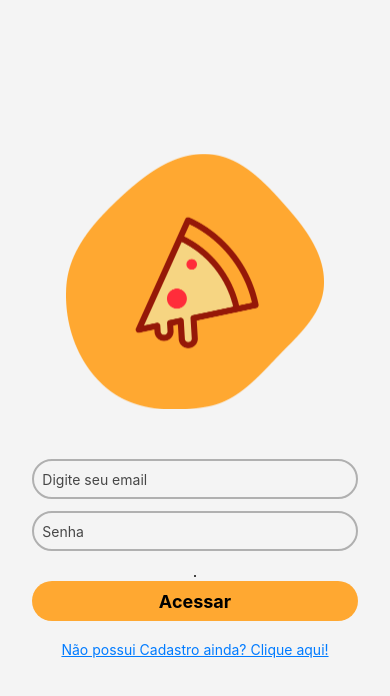
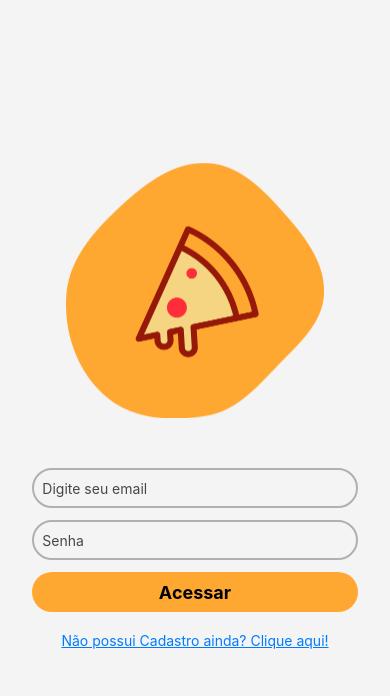
Before and after one commit to WesleyDSilva/Proj_Pizzaria_React_Native, a React Native app: screen /SignIn in a window 390 px wide. Shown: the top 696 px of the page. Built offline with nearby package versions, Linux system fonts and the light colour scheme.

Commit message:
Update index.tsx

```diff
--- a/src/pages/SignIn/index.tsx
+++ b/src/pages/SignIn/index.tsx
@@ -45,7 +45,7 @@ export default function SignIn(): React.JSX.Element {
           value={password}
           onChangeText={setPassword}
         />
-.
+
         <TouchableOpacity style={styles.button} onPress={handleLogin}>
           <Text style={styles.buttonText}>Acessar</Text>
         </TouchableOpacity>
```
